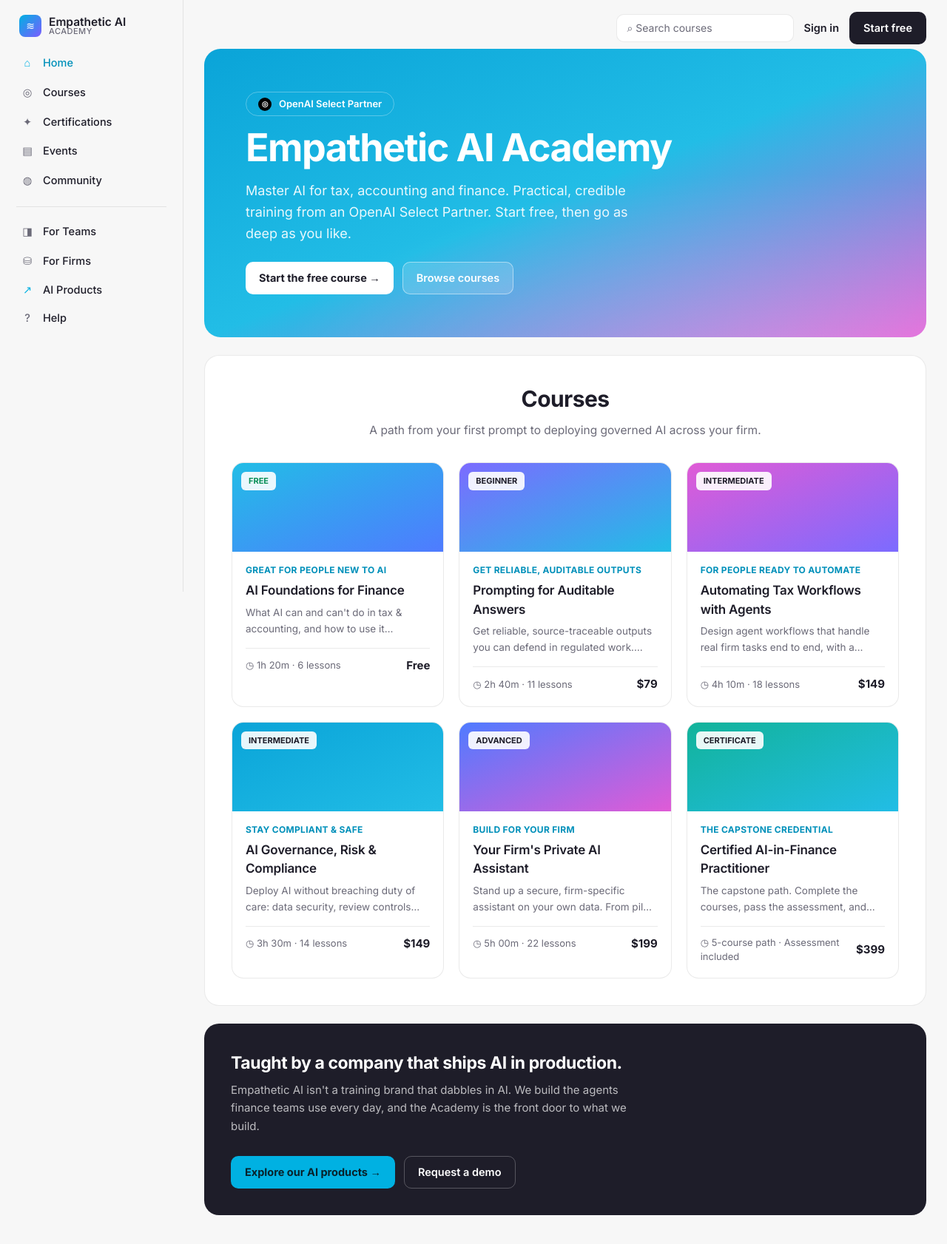
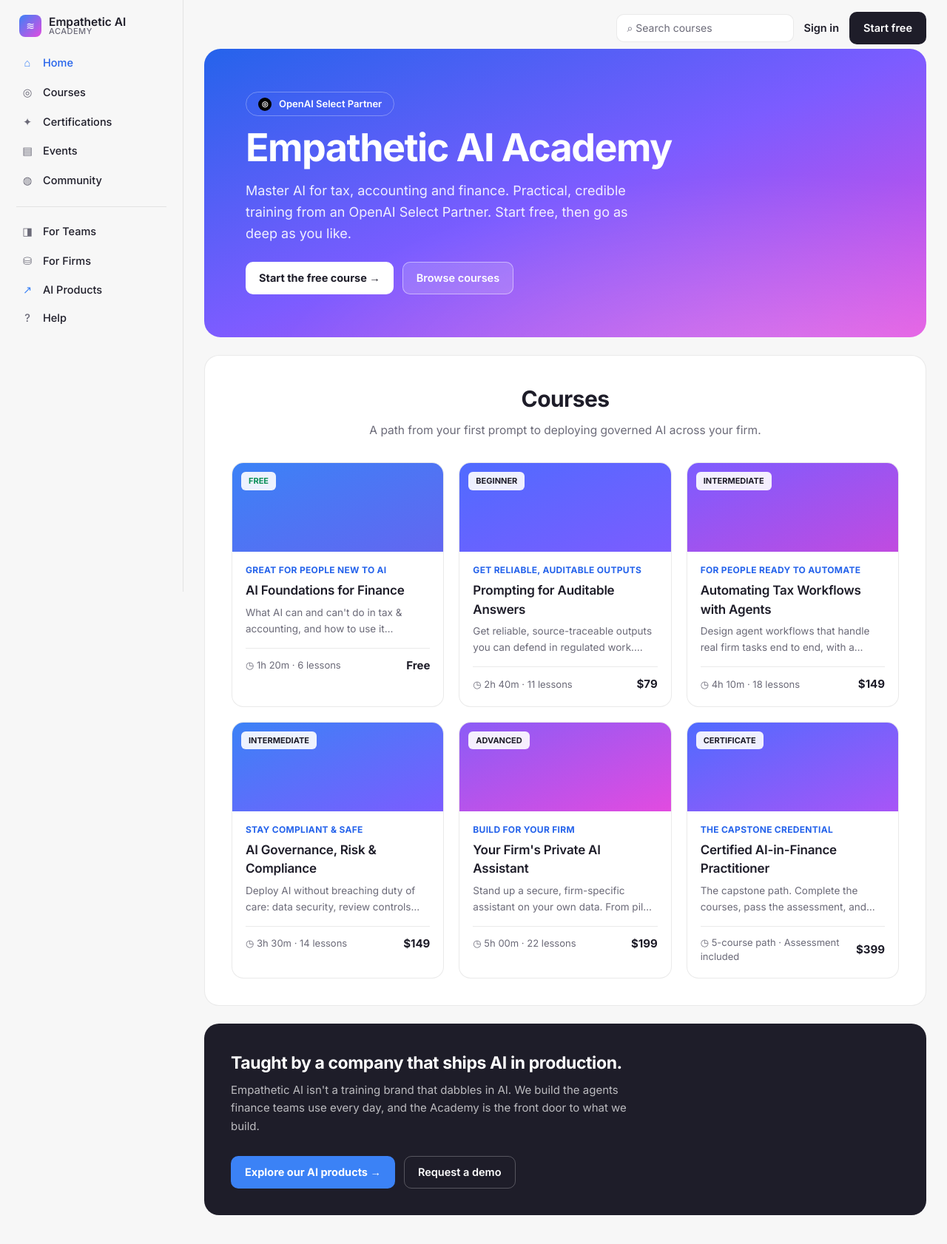
Before and after one commit to anirudhatalmale6-alt/eai-academy, a React (Vite) app: page /courses in a window 1280 px wide. Shown: the top 1682 px of the page at 74% size. Built offline with nearby package versions, Linux system fonts and the light colour scheme; no server answers.

Commit message:
Recolor to Empathetic AI brand palette (finance-blue accent + cohesive blue-violet-pink gradients from the logo)

```diff
--- a/src/components/CourseCard.tsx
+++ b/src/components/CourseCard.tsx
@@ -20,7 +20,7 @@
         </span>
       </div>
       <div className="px-[18px] pt-4 pb-[18px]">
-        <div className="text-cyan-ink text-[12px] font-bold uppercase tracking-wide">
+        <div className="text-accent-ink text-[12px] font-bold uppercase tracking-wide">
           {course.tagline}
         </div>
         <h3 className="text-[17px] font-semibold mt-1.5 tracking-[-0.2px]">
--- a/src/components/Layout.tsx
+++ b/src/components/Layout.tsx
@@ -18,7 +18,7 @@
   return (
     <aside className="hidden md:flex md:flex-col w-[248px] shrink-0 border-r border-line px-4 py-5 sticky top-0 h-screen bg-bg">
       <Link to="/" className="flex items-center gap-2.5 px-2.5 pb-4">
-        <span className="w-[30px] h-[30px] rounded-lg bg-gradient-to-br from-cyan to-[#7c5cff] text-white flex items-center justify-center text-sm">
+        <span className="w-[30px] h-[30px] rounded-lg bg-gradient-to-br from-[#3b82f6] to-[#e24be0] text-white flex items-center justify-center text-sm">
           ≋
         </span>
         <span className="leading-none">
@@ -41,7 +41,7 @@
           href="https://www.empathetic-ai.com"
           className="flex items-center gap-3 px-3 py-2 rounded-[9px] text-[14.5px] font-medium hover:bg-black/5"
         >
-          <span className="w-[18px] text-center text-cyan">↗</span> AI Products
+          <span className="w-[18px] text-center text-accent">↗</span> AI Products
         </a>
         <SideLink to="/help" label="Help" icon="?" />
       </nav>
@@ -66,14 +66,14 @@
       end={end}
       className={({ isActive }) =>
         `flex items-center gap-3 px-3 py-2 rounded-[9px] text-[14.5px] font-medium mb-0.5 ${
-          isActive ? "text-cyan-ink" : "text-ink hover:bg-black/5"
+          isActive ? "text-accent-ink" : "text-ink hover:bg-black/5"
         }`
       }
     >
       {({ isActive }) => (
         <>
           <span
-            className={`w-[18px] text-center ${isActive ? "text-cyan" : "text-ink2"}`}
+            className={`w-[18px] text-center ${isActive ? "text-accent" : "text-ink2"}`}
           >
             {icon}
           </span>
--- a/src/data/courses.ts
+++ b/src/data/courses.ts
@@ -3,7 +3,7 @@
 export interface Course {
   slug: string;
   title: string;
-  tagline: string; // small cyan eyebrow, e.g. "Great for people new to AI"
+  tagline: string; // small accent eyebrow, e.g. "Great for people new to AI"
   summary: string;
   level: Level;
   priceCents: number; // 0 = free
@@ -30,7 +30,7 @@
     priceCents: 0,
     durationLabel: "1h 20m",
     lessonsLabel: "6 lessons",
-    gradient: "from-[#22bde6] to-[#4f7bff]",
+    gradient: "from-[#3b82f6] to-[#6366f1]",
     outcomes: [
       "Understand where AI genuinely helps in finance work, and where it doesn't",
       "Use AI responsibly within professional and regulatory obligations",
@@ -55,7 +55,7 @@
     priceCents: 7900,
     durationLabel: "2h 40m",
     lessonsLabel: "11 lessons",
-    gradient: "from-[#7c6bff] to-[#22bde6]",
+    gradient: "from-[#4f6bff] to-[#7c5cff]",
     outcomes: [
       "Write prompts that produce consistent, defensible answers",
       "Build source-traceability into every output",
@@ -77,7 +77,7 @@
     priceCents: 14900,
     durationLabel: "4h 10m",
     lessonsLabel: "18 lessons",
-    gradient: "from-[#e05bd6] to-[#7c6bff]",
+    gradient: "from-[#7c5cff] to-[#c14be0]",
     outcomes: [
       "Map a firm task into an automatable agent workflow",
       "Keep a human in the loop for accuracy and accountability",
@@ -98,7 +98,7 @@
     priceCents: 14900,
     durationLabel: "3h 30m",
     lessonsLabel: "14 lessons",
-    gradient: "from-[#0aa4d8] to-[#22bde6]",
+    gradient: "from-[#3b82f6] to-[#7c5cff]",
     outcomes: [
       "Put the right review controls and audit trails in place",
       "Handle client data securely and compliantly",
@@ -119,7 +119,7 @@
     priceCents: 19900,
     durationLabel: "5h 00m",
     lessonsLabel: "22 lessons",
-    gradient: "from-[#4f7bff] to-[#e05bd6]",
+    gradient: "from-[#8b5cf6] to-[#e24be0]",
     outcomes: [
       "Plan a private assistant tailored to your firm",
       "Connect it safely to your own documents and data",
@@ -140,7 +140,7 @@
     priceCents: 39900,
     durationLabel: "5-course path",
     lessonsLabel: "Assessment included",
-    gradient: "from-[#12b39a] to-[#22bde6]",
+    gradient: "from-[#4f6bff] to-[#a855f7]",
     outcomes: [
       "Complete the full learning path end to end",
       "Pass the practitioner assessment",
--- a/src/index.css
+++ b/src/index.css
@@ -28,7 +28,7 @@
   .btn-white {
     @apply bg-white text-ink border-line hover:border-ink;
   }
-  .btn-cyan {
-    @apply bg-cyan text-[#08222b] font-bold hover:brightness-95;
+  .btn-accent {
+    @apply bg-accent text-white font-bold hover:brightness-105;
   }
 }
--- a/src/pages/Admin.tsx
+++ b/src/pages/Admin.tsx
@@ -34,7 +34,7 @@
       <div className="bg-panel border border-line rounded-[20px] p-6 sm:p-8">
         <div className="flex flex-wrap items-end justify-between gap-4">
           <div>
-            <div className="text-cyan-ink text-[12px] font-bold uppercase tracking-wide">
+            <div className="text-accent-ink text-[12px] font-bold uppercase tracking-wide">
               Admin
             </div>
             <h1 className="text-[28px] sm:text-[32px] font-bold tracking-[-0.5px] mt-1">
--- a/src/pages/ComingSoon.tsx
+++ b/src/pages/ComingSoon.tsx
@@ -1,7 +1,7 @@
 export function ComingSoon({ title }: { title: string }) {
   return (
     <div className="bg-panel border border-line rounded-[20px] p-10 sm:p-14 mt-1">
-      <div className="text-cyan-ink text-[12px] font-bold uppercase tracking-wide">
+      <div className="text-accent-ink text-[12px] font-bold uppercase tracking-wide">
         Coming soon
       </div>
       <h1 className="text-[30px] sm:text-[36px] font-bold tracking-[-0.6px] mt-2">
--- a/src/pages/CourseDetail.tsx
+++ b/src/pages/CourseDetail.tsx
@@ -49,7 +49,7 @@
             <ul className="mt-4 space-y-3">
               {course.outcomes.map((o) => (
                 <li key={o} className="flex gap-3 text-[15px]">
-                  <span className="text-cyan-ink font-bold">✓</span>
+                  <span className="text-accent-ink font-bold">✓</span>
                   <span>{o}</span>
                 </li>
               ))}
--- a/src/pages/Home.tsx
+++ b/src/pages/Home.tsx
@@ -12,7 +12,7 @@
   return (
     <>
       {/* Hero */}
-      <section className="rounded-[22px] overflow-hidden relative min-h-[390px] flex items-center p-8 sm:p-14 text-white bg-gradient-to-br from-[#0aa4d8] via-[#22bde6] to-[#e05bd6]">
+      <section className="rounded-[22px] overflow-hidden relative min-h-[390px] flex items-center p-8 sm:p-14 text-white bg-gradient-to-br from-[#2563eb] via-[#7c5cff] to-[#e24be0]">
         <div className="absolute inset-0 bg-[radial-gradient(700px_300px_at_80%_120%,rgba(255,255,255,0.25),transparent)]" />
         <div className="relative z-10 max-w-[640px]">
           <PartnerBadge variant="glass" />
@@ -71,7 +71,7 @@
         <div className="flex gap-3">
           <a
             href="https://www.empathetic-ai.com"
-            className="btn btn-cyan"
+            className="btn btn-accent"
           >
             Explore our AI products →
           </a>
--- a/src/pages/Login.tsx
+++ b/src/pages/Login.tsx
@@ -13,7 +13,7 @@
           the free course from the home page to get access by email.
         </p>
         <input
-          className="w-full border border-line rounded-[10px] px-4 py-3 text-[15px] outline-none focus:border-cyan mt-5"
+          className="w-full border border-line rounded-[10px] px-4 py-3 text-[15px] outline-none focus:border-accent mt-5"
           placeholder="Email address"
           disabled
         />
--- a/tailwind.config.js
+++ b/tailwind.config.js
@@ -9,8 +9,15 @@
         ink: "#1E1D29",
         ink2: "#6b6a78",
         line: "rgba(24,26,31,0.09)",
-        cyan: { DEFAULT: "#00B1E2", ink: "#0090ba" },
-        brand: "#3C83F6",
+        // Empathetic AI brand accent — the finance-blue from the logo (the
+        // logo's gradient runs blue -> violet -> pink; blue is the trust anchor
+        // used for links, labels and small UI, gradients carry the full range).
+        accent: { DEFAULT: "#3B82F6", ink: "#2563EB" },
+        brand: {
+          blue: "#3B82F6",
+          violet: "#7C5CFF",
+          pink: "#E24BE0",
+        },
       },
       fontFamily: {
         sans: ["Inter", "system-ui", "sans-serif"],
```
Also changed, not shown: src/components/EnrollModal.tsx (+4 -4 lines), public/favicon.svg.
